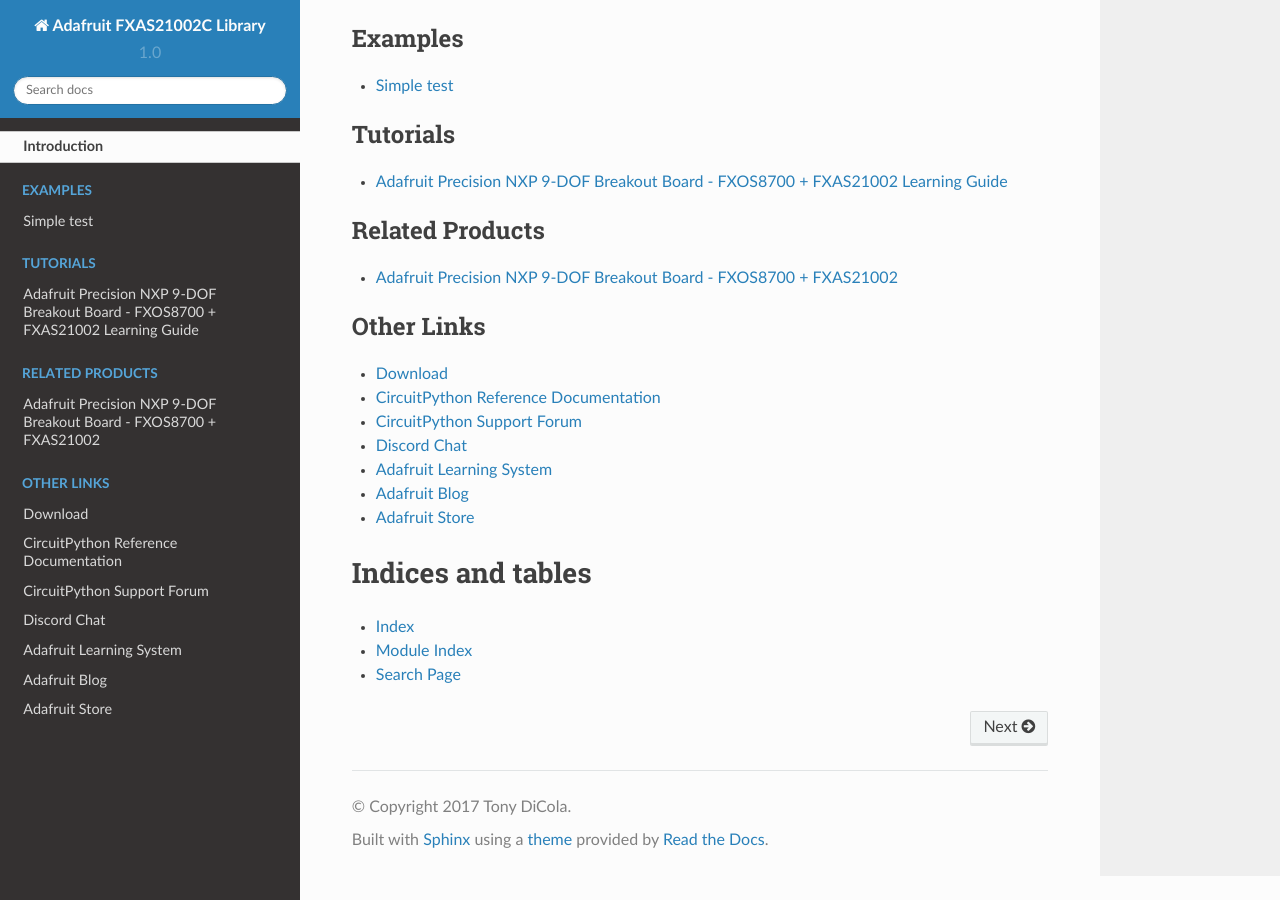
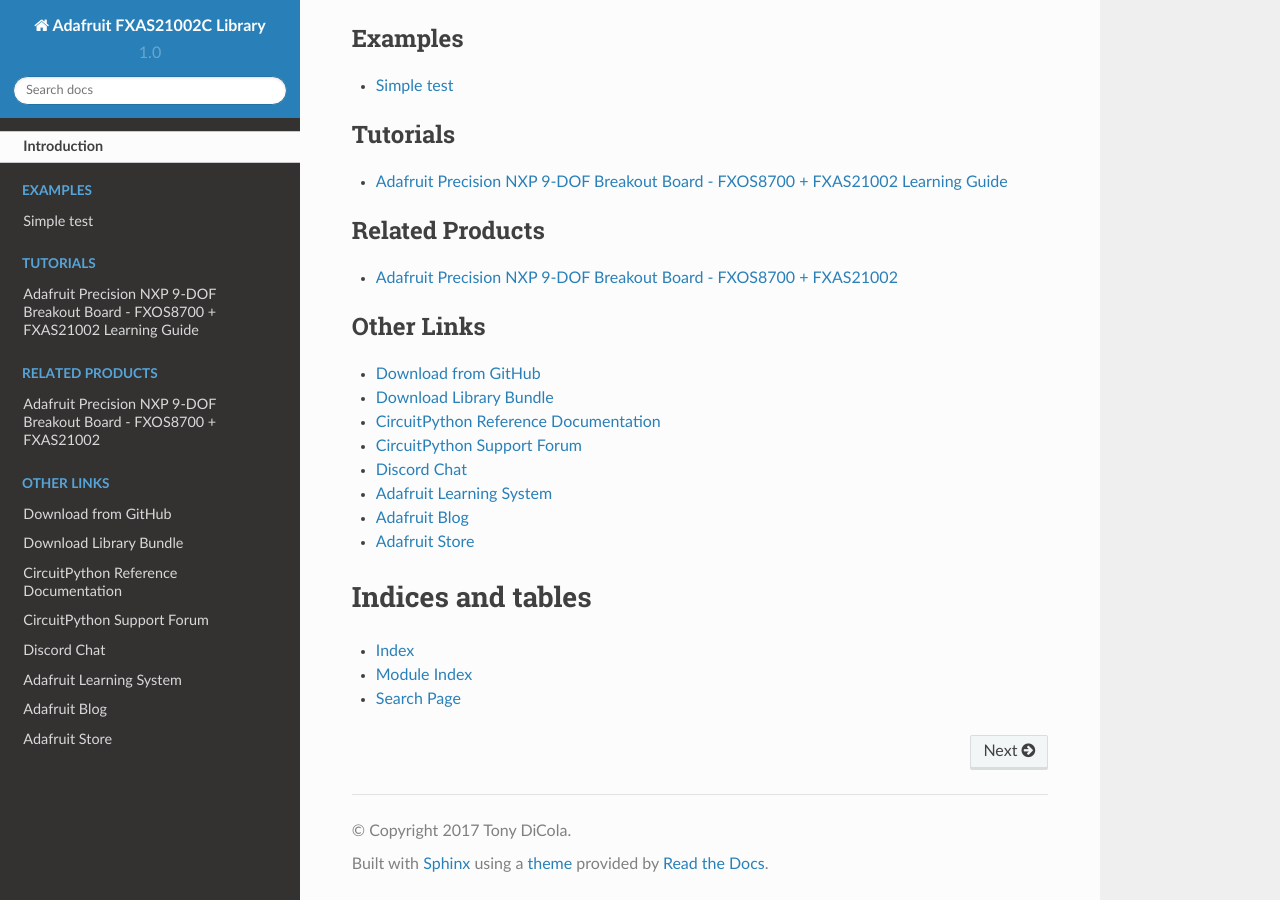
Before and after one commit to adafruit/Adafruit_CircuitPython_FXAS21002C, a Sphinx documentation site: the page built from docs/index.rst, in a window 1280 px wide and 900 px high, scrolled down 1605 px. Built offline with Sphinx 7.4.7 and the Read the Docs theme 2.0.0, drawn with Linux system fonts in a browser that asks for light colours.

Commit message:
Added cp.org link to index.rst

```diff
--- a/docs/index.rst
+++ b/docs/index.rst
@@ -33,7 +33,8 @@
 .. toctree::
     :caption: Other Links
 
-    Download <https://github.com/adafruit/Adafruit_CircuitPython_FXAS21002C/releases/latest>
+    Download from GitHub <https://github.com/adafruit/Adafruit_CircuitPython_FXAS21002C/releases/latest>
+    Download Library Bundle <https://circuitpython.org/libraries>
     CircuitPython Reference Documentation <https://docs.circuitpython.org>
     CircuitPython Support Forum <https://forums.adafruit.com/viewforum.php?f=60>
     Discord Chat <https://adafru.it/discord>
```
